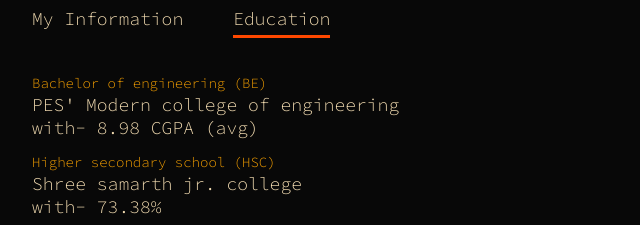
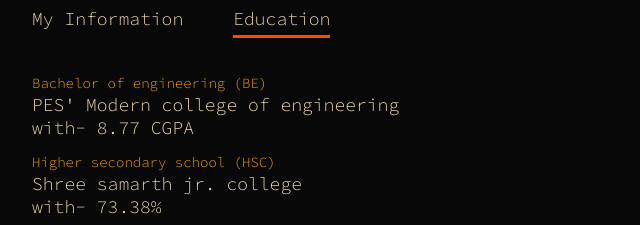
Before and after one commit to AbhiBhujbal99/MyPortfolio, a plain HTML site: page portfolio/index.html in a window 1280 px wide. Both pictures are taken after a click on the element "Education". Shown: the part 1047-1272 px from the top of the page, 96-736 px from the left. Drawn offline with Linux system fonts and the light colour scheme.

Commit message:
Updated HTML

```diff
--- a/portfolio/index.html
+++ b/portfolio/index.html
@@ -62,7 +62,7 @@
                     </div>
                     <div class="tabcontents" id="education">
                         <ul>
-                            <li><span>Bachelor of engineering (BE)</span><br>PES' Modern college of engineering<br>with- 8.98 CGPA (avg)</li>
+                            <li><span>Bachelor of engineering (BE)</span><br>PES' Modern college of engineering<br>with- 8.77 CGPA</li>
                             <li><span>Higher secondary school (HSC)</span><br>Shree samarth jr. college
                                 <br>with- 73.38%</li>
                             <li><span>Secondary school certificate (SSC)</span><br>Shree shivaji vidya mandir<br>with- 87.20%</li>
```
